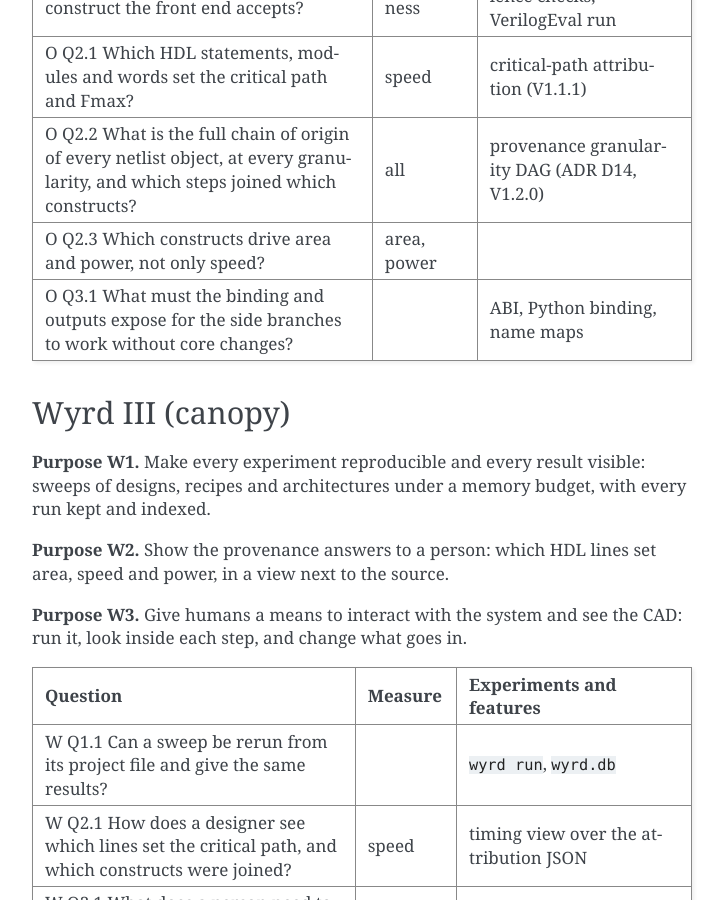
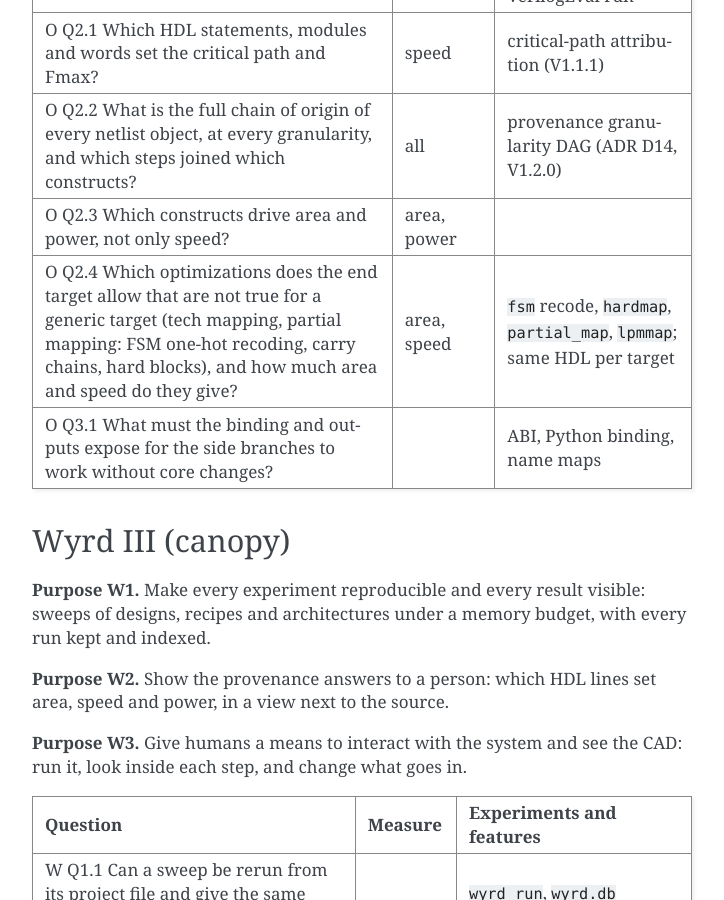
Before and after one commit to drpaj12/YggdrasilIII, a Sphinx documentation site: the page built from docs/purpose.md, in a window 1280 px wide and 900 px high, scrolled down 1712 px. Shown: the whole window, without its empty margins (388-1112 px from the left). Built offline with Sphinx 7.4.7, drawn with Linux system fonts in a browser that asks for light colours; some of the changed text lies outside the part shown.

Commit message:
purpose: O Q2.4 target-aware optimization and L Q3.3 transformation speculation (#62)
Peter 2026-10-30: tech mapping, partial mapping and the end target allow optimizations
that are not true for a generic target (FSMs, carry chains, hard blocks).


Claude-Session: https://claude.ai/code/session_01P6Esp73KztT6YCsogGrqbM

Co-authored-by: Claude Opus 5.5 <noreply@anthropic.com>

```diff
--- a/docs/purpose.md
+++ b/docs/purpose.md
@@ -61,6 +61,7 @@ outputs (JSON, dot, provenance maps) that other tools read.
 | O Q2.1 Which HDL statements, modules and words set the critical path and Fmax? | speed | critical-path attribution (V1.1.1) |
 | O Q2.2 What is the full chain of origin of every netlist object, at every granularity, and which steps joined which constructs? | all | provenance granularity DAG (ADR D14, V1.2.0) |
 | O Q2.3 Which constructs drive area and power, not only speed? | area, power | |
+| O Q2.4 Which optimizations does the end target allow that are not true for a generic target (tech mapping, partial mapping: FSM one-hot recoding, carry chains, hard blocks), and how much area and speed do they give? | area, speed | `fsm` recode, `hardmap`, `partial_map`, `lpmmap`; same HDL per target |
 | O Q3.1 What must the binding and outputs expose for the side branches to work without core changes? | | ABI, Python binding, name maps |
 
 ## Wyrd III (canopy)
@@ -125,6 +126,7 @@ the answer includes how critical the joined logic was.
 | L Q2.5 Do a design's measured characteristics (Mímir: structure, size, Rent, reconvergence, structure classes) predict how hard it is to reverse engineer? | | Mímir E7 (RE difficulty), Mímir characteristics against Loki recovery results |
 | L Q3.1 For each construct, at which step is it first lost, joined with what, why, and how critical was it? | speed, area | L15 loss audit (on the D14 provenance) |
 | L Q3.2 Are constructs on near-critical paths less recoverable than the rest? | speed | L15 loss audit by criticality band |
+| L Q3.3 How does a target-specific transformation (FSM one-hot vs binary recoding, carry chains, hard blocks) change a construct's netlist footprint, and does Loki recover more when it speculates which transformation was applied? | | FSM encoding speculation (first), then carry chains and hard blocks |
 
 (mimir-purposes)=
 
```
